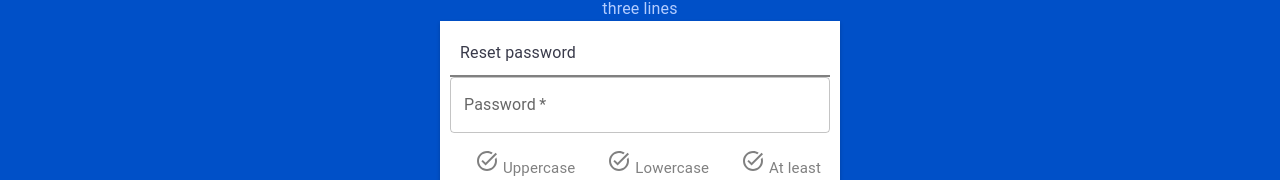
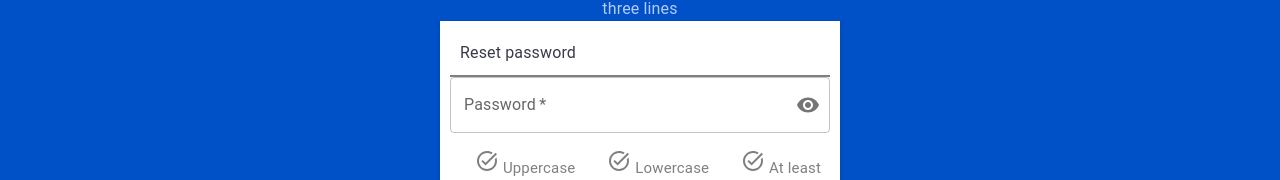
Before and after one commit to A-n-u-O/hrms, a React (Create React App) app: page /ResetPasswordEnd in a window 1280 px wide. Shown: the part 127-307 px from the top of the page. Built offline with nearby package versions, Linux system fonts and the light colour scheme.

Commit message:
Email, Password components  added and other changes made

```diff
--- a/src/components/Dashboard.tsx
+++ b/src/Pages/Dashboard.tsx
@@ -16,7 +16,7 @@ import LogoutIcon from "@mui/icons-material/Logout";
 import NotificationsNoneIcon from "@mui/icons-material/NotificationsNone";
 import AddIcon from "@mui/icons-material/Add";
 import { useNavigate } from "react-router-dom";
-import MUITable from "./Table";
+import MUITable from "../components/Table";
 
 const Dashboard = () => {
   const navigate = useNavigate();
@@ -154,7 +154,9 @@ const Dashboard = () => {
               sx={{
                 fontSize: "12px",
                 ...getStateStyle(stat),
-              }}>{stat}</Box>
+              }}>
+              {stat}
+            </Box>
           </Box>
         </>
       ),
--- a/src/components/ForgotPassword.tsx
+++ b/src/Pages/ForgotPassword.tsx
@@ -10,7 +10,7 @@ import {
 import React, { useState } from "react";
 import { Link } from "react-router-dom";
 import { useNavigate } from "react-router-dom";
-import AuthLayout from "./AuthLayout";
+import AuthLayout from "../components/AuthLayout";
 
 const ForgotPassword = () => {
   const navigate = useNavigate();
--- a/src/components/LoginPage.tsx
+++ b/src/Pages/LoginPage.tsx
@@ -10,25 +10,22 @@ import {
 import { useState } from "react";
 import { useNavigate } from "react-router-dom";
 import { Link } from "react-router-dom";
-import AuthLayout from "./AuthLayout";
+import AuthLayout from "../components/AuthLayout";
 import { useAuth } from "../Context/Auth";
+import PasswordInput from "../components/Password";
+import Email from "../components/Email";
 
 const LoginPage = () => {
   const navigate = useNavigate();
   const [email, setEmail] = useState("");
   const [password, setPassword] = useState("");
 
-  localStorage.setItem('email', email)
-  localStorage.setItem('password', password)
-  const auth = useAuth
-  const linkStyles = {
-    cursor: "pointer",
-    textDecoration: "none",
-    padding: "10px",
-    color: "#0050C8", // You can define the color here
-  };
+  localStorage.setItem("email", email);
+  localStorage.setItem("password", password);
 
-  const handleSubmit = (e: React.FormEvent<HTMLFormElement>) => {
+  const auth = useAuth;
+
+  const handleSubmit = (e: React.FormEvent<HTMLFormElement>, password: any) => {
     e.preventDefault();
     //submission logic here
     if (email.trim() !== "" || password.trim() !== "") {
@@ -80,7 +77,7 @@ const LoginPage = () => {
               backgroundColor: "#FFFFFF",
               boxShadow: "0px 2px 4px rgba(0, 0, 0, 0.2)", // Box shadow
             }}
-            onSubmit={handleSubmit}>
+            onSubmit={(e) => handleSubmit(e, password)}>
             <Typography
               component={"p"}
               borderBottom={"2px solid gray"}
@@ -89,30 +86,10 @@ const LoginPage = () => {
             </Typography>
             <Grid container spacing={2} color={"#393A4A"}>
               <Grid item xs={12} marginTop={"12px"}>
-                <TextField
-                  required
-                  fullWidth
-                  variant="outlined"
-                  id="outlined-basic email"
-                  label={"Email Address"}
-                  placeholder="example@mail.com"
-                  sx={{ borderRadius: "0px, 0px, 0px, 8px" }}
-                  value={email}
-                  onChange={(e) => setEmail(e.target.value)}
-                />
+                <Email setEmail= {setEmail} email= {email}/>
               </Grid>
               <Grid item xs={12} marginTop={"12px"}>
-                <TextField
-                  required
-                  fullWidth
-                  variant="outlined"
-                  id="outlined-basic password"
-                  label={"password"}
-                  placeholder="Password123"
-                  sx={{ borderRadius: "0px, 0px, 0px, 8px" }}
-                  value={password}
-                  onChange={(e) => setPassword(e.target.value)}
-                />
+                <PasswordInput setPassword={setPassword} password={password} />
               </Grid>
               <Grid item xs={12}>
                 <Link
--- a/src/components/ResendMail.tsx
+++ b/src/Pages/ResendMail.tsx
@@ -1,6 +1,6 @@
 import { Box, Button, Container, CssBaseline, Typography } from "@mui/material";
 import { useNavigate } from "react-router-dom";
-import AuthLayout from "./AuthLayout";
+import AuthLayout from "../components/AuthLayout";
 
 const ResendMail = () => {
   const navigate = useNavigate();
--- a/src/components/ResetPasswordEnd.tsx
+++ b/src/Pages/ResetPasswordEnd.tsx
@@ -16,14 +16,15 @@ import {
 } from "@mui/material";
 import TaskAltIcon from "@mui/icons-material/TaskAlt";
 import { useNavigate } from "react-router-dom";
-import AuthLayout from "./AuthLayout";
+import AuthLayout from "../components/AuthLayout";
+import PasswordInput from "../components/Password";
 
 const ResetPasswordEnd = () => {
   const navigate = useNavigate();
   const [password, setPassword] = useState("");
   const [error, setError] = useState<string | null>(null);
   const [open, setOpen] = useState(false);
-  const [isButtonDisabled, setIsButtonDisabled] = useState(true)
+  const [isButtonDisabled, setIsButtonDisabled] = useState(true);
 
   const handlePasswordChange = (e: React.ChangeEvent<HTMLInputElement>) => {
     setPassword(e.target.value);
@@ -49,9 +50,9 @@ const ResetPasswordEnd = () => {
       );
       // setIsButtonDisabled(true)
     } else {
-      console.log("Here")
+      console.log("Here");
       setError(null);
-      setIsButtonDisabled(false)
+      setIsButtonDisabled(false);
     }
   };
 
@@ -66,7 +67,7 @@ const ResetPasswordEnd = () => {
 
   const handleClose = () => {
     setOpen(false);
-    navigate('/')
+    navigate("/");
   };
 
   return (
@@ -126,18 +127,11 @@ const ResetPasswordEnd = () => {
             </Typography>
             <Grid container spacing={2} color={"#393A4A"}>
               <Grid item xs={12}>
-                <TextField
-                  required
-                  fullWidth
-                  variant="outlined"
-                  id="outlined-basic password"
-                  label={"Password"}
-                  type="password"
-                  value={password}
-                  onChange={handlePasswordChange}
-                  error={!!error}
-                  helperText={error}
-                  sx={{ borderRadius: "0px, 0px, 0px, 8px" }}
+                <PasswordInput
+                  setPassword={setPassword}
+                  password={password}
+                  error={error}
+                  setError={setError}
                 />
               </Grid>
               <Grid item xs={12} textAlign={"center"}>
@@ -196,7 +190,7 @@ const ResetPasswordEnd = () => {
                     "&:hover": { backgroundColor: "blue" },
                   }}
                   onClick={handleClickOpen}
-                  disabled= {isButtonDisabled}>
+                  disabled={isButtonDisabled}>
                   Reset Password
                 </Button>
               </Grid>
--- a/src/components/ResetPasswordStart.tsx
+++ b/src/Pages/ResetPasswordStart.tsx
@@ -3,7 +3,7 @@ import "../Styles/resetPassword.css";
 import MarkEmailReadIcon from "@mui/icons-material/MarkEmailRead";
 import { useNavigate } from "react-router-dom";
 import { Link } from "react-router-dom";
-import AuthLayout from "./AuthLayout";
+import AuthLayout from "../components/AuthLayout";
 
 const ResetPasswordStart = () => {
   const navigate = useNavigate();
--- /dev/null
+++ b/src/components/Email.tsx
@@ -0,0 +1,24 @@
+import { TextField } from "@mui/material"
+
+type EmailProps = {
+    email: string,
+    setEmail: React.Dispatch<React.SetStateAction<string>>,
+}
+const Email = (props: EmailProps) => {
+  return (
+    <>
+    <TextField
+                  required
+                  fullWidth
+                  variant="outlined"
+                  id="outlined-basic email"
+                  type="email"
+                  label={"Email Address"}
+                  placeholder="example@mail.com"
+                  sx={{ borderRadius: "0px, 0px, 0px, 8px" }}
+                  value={props.email}
+                  onChange={(e) => props.setEmail(e.target.value)}
+                /></>
+  )
+}
+export default Email
--- /dev/null
+++ b/src/components/Password.tsx
@@ -0,0 +1,49 @@
+import React, { useState } from "react";
+import { IconButton, InputAdornment, TextField } from "@mui/material";
+import { Visibility, VisibilityOff } from "@mui/icons-material";
+
+type PasswordInputProps = {
+  password: string;
+  setPassword: React.Dispatch<React.SetStateAction<string>>;
+  error?: string | null;
+  setError?: React.Dispatch<React.SetStateAction<string | null>>
+};
+
+const PasswordInput = (props: PasswordInputProps) => {
+  const [showPassword, setShowPassword] = useState(false);
+
+  const handlePasswordChange = (event: React.ChangeEvent<HTMLInputElement>) => {
+    props.setPassword(event.target.value);
+  };
+
+  const togglePasswordVisibility = () => {
+    setShowPassword((prevShowPassword) => !prevShowPassword);
+  };
+
+  return (
+    <TextField
+      type={showPassword ? "text" : "password"}
+      label="Password"
+      variant="outlined"
+      id="outlined-basic password"
+      fullWidth
+      required
+      placeholder="Password123"
+      value={props.password}
+      onChange={handlePasswordChange}
+      error={!!props.error}
+      helperText={props.error}
+      InputProps={{
+        endAdornment: (
+          <InputAdornment position="end">
+            <IconButton onClick={togglePasswordVisibility} edge="end">
+              {showPassword ? <VisibilityOff /> : <Visibility />}
+            </IconButton>
+          </InputAdornment>
+        ),
+      }}
+      sx={{ borderRadius: "0px, 0px, 0px, 8px" }}
+    />
+  );
+};
+export default PasswordInput;
```
Also changed, not shown: src/App.tsx (+10 -10 lines), src/Pages/NoMatch.tsx (renamed from src/components/NoMatch.tsx).
